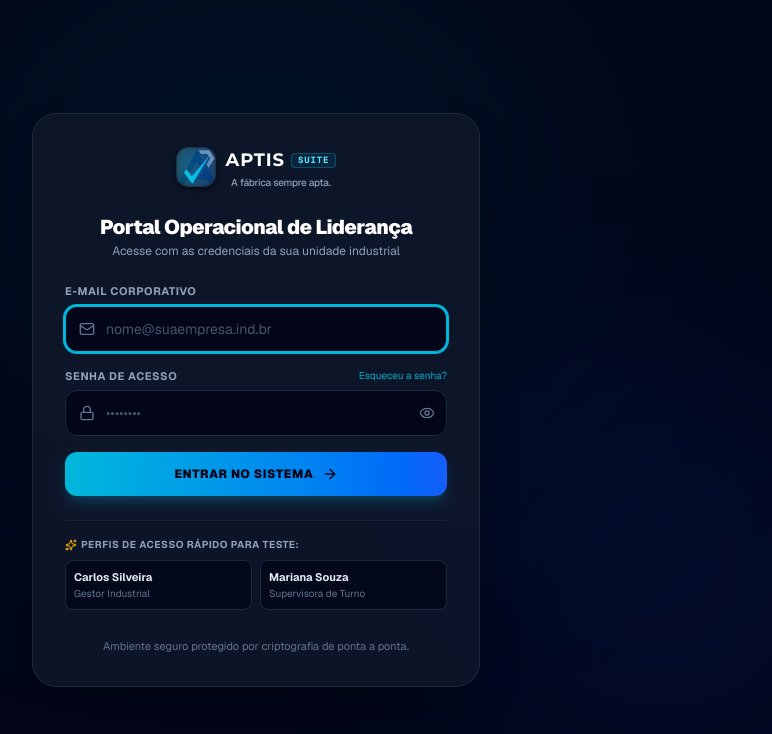
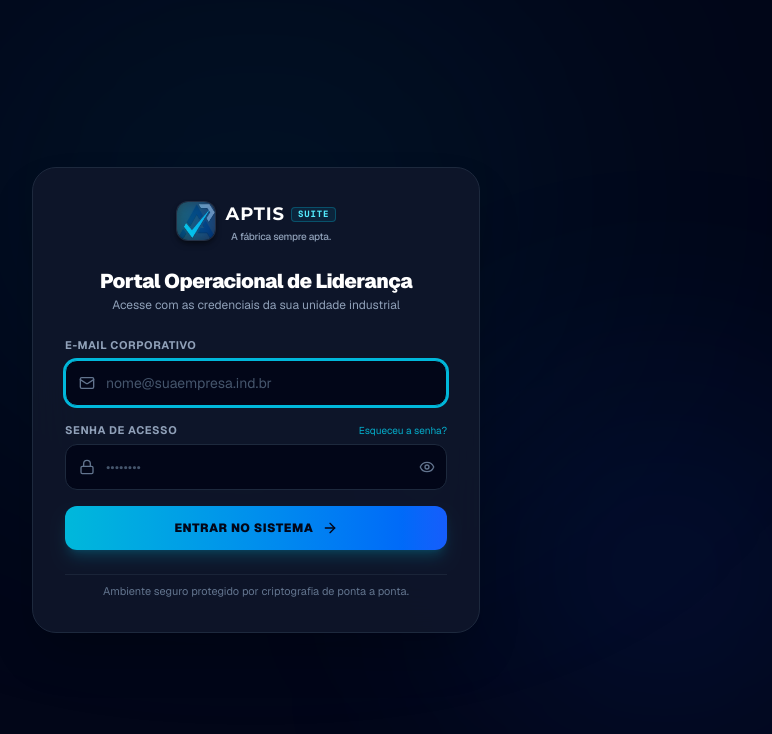
Before and after one commit to danilohenrique120-ops/Aptis, a Next.js app: page /login in a window 1280 px wide. Shown: the top 734 px of the page, without its empty margins (384-1156 px from the left). Built offline with nearby package versions, Linux system fonts and the light colour scheme; no server answers; the database is empty.

Commit message:
chore(login): remove quick test login buttons (Carlos and Mariana)

```diff
--- a/src/app/login/page.tsx
+++ b/src/app/login/page.tsx
@@ -54,12 +54,6 @@ function LoginFormContent() {
     } finally {
       setIsLoading(false);
     }
-  };
-
-  const handleQuickFill = (quickEmail: string, quickPass: string) => {
-    setEmail(quickEmail);
-    setPassword(quickPass);
-    setErrorMessage('');
   };
 
   return (
@@ -156,38 +150,8 @@ function LoginFormContent() {
           </button>
         </form>
 
-        {/* Perfis de Acesso Rápido para Validação e Testes */}
-        <div className="pt-4 border-t border-slate-800/80 space-y-2">
-          <div className="flex items-center justify-between text-[10px] font-bold uppercase tracking-wider text-slate-400">
-            <span className="flex items-center gap-1">
-              <Sparkles className="w-3 h-3 text-amber-400" />
-              Perfis de Acesso Rápido para Teste:
-            </span>
-          </div>
-
-          <div className="grid grid-cols-2 gap-2 text-[11px]">
-            <button
-              type="button"
-              onClick={() => handleQuickFill('carlos.silveira@alfa.ind.br', 'alfa123')}
-              className="p-2 bg-slate-950/80 hover:bg-slate-800/80 border border-slate-800 rounded-lg text-left transition-colors cursor-pointer group"
-            >
-              <div className="font-bold text-slate-200 group-hover:text-cyan-300 truncate">Carlos Silveira</div>
-              <div className="text-[10px] text-slate-500">Gestor Industrial</div>
-            </button>
-
-            <button
-              type="button"
-              onClick={() => handleQuickFill('mariana.souza@alfa.ind.br', 'alfa123')}
-              className="p-2 bg-slate-950/80 hover:bg-slate-800/80 border border-slate-800 rounded-lg text-left transition-colors cursor-pointer group"
-            >
-              <div className="font-bold text-slate-200 group-hover:text-cyan-300 truncate">Mariana Souza</div>
-              <div className="text-[10px] text-slate-500">Supervisora de Turno</div>
-            </button>
-          </div>
-        </div>
-
         {/* Rodapé do Card */}
-        <div className="text-center text-[11px] text-slate-500 pt-1">
+        <div className="text-center text-[11px] text-slate-500 pt-2 border-t border-slate-800/80">
           <span>Ambiente seguro protegido por criptografia de ponta a ponta.</span>
         </div>
       </div>
```
